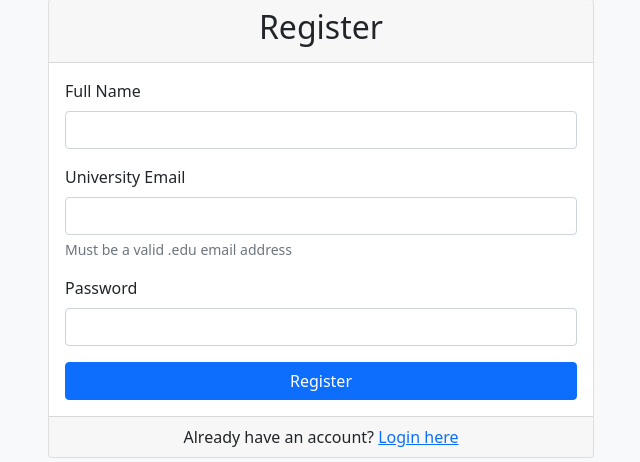
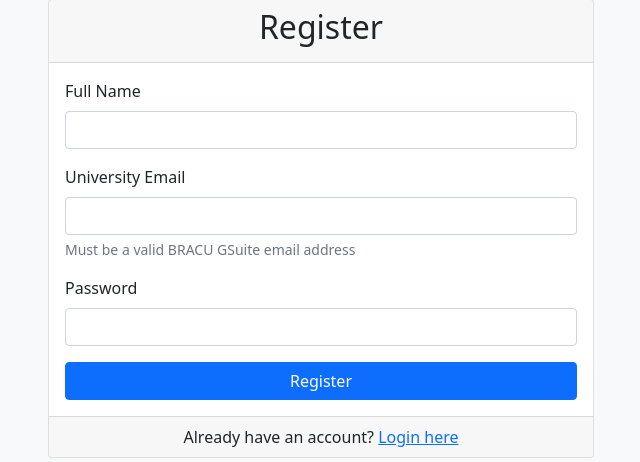
Before and after one commit to amitsutradhar02/Safe_Travel_Companion, a Flask app: page /register in a window 1280 px wide. Shown: the part 81-543 px from the top of the page, without its empty margins (319-959 px from the left). Run offline with Flask 3, Linux system fonts and the light colour scheme; some libraries are stand-ins or nearby versions.

Commit message:
Update register.html

```diff
--- a/templates/register.html
+++ b/templates/register.html
@@ -16,7 +16,7 @@
                     <div class="mb-3">
                         <label for="email" class="form-label">University Email</label>
                         <input type="email" class="form-control" id="email" name="email" required>
-                        <div class="form-text">Must be a valid .edu email address</div>
+                        <div class="form-text">Must be a valid BRACU GSuite email address</div>
                     </div>
                     <div class="mb-3">
                         <label for="password" class="form-label">Password</label>
```
